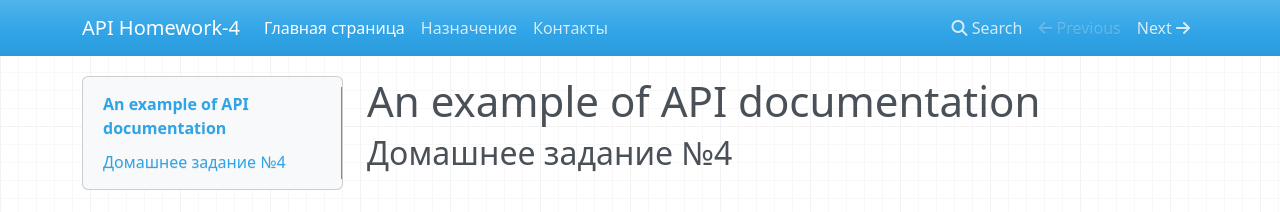
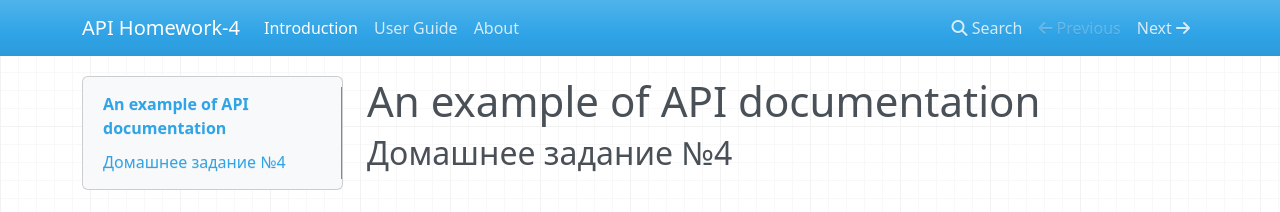
Before and after one commit to wldrnt/Homework, an MkDocs documentation site: the page built from docs/index.md, in a window 1280 px wide. Shown: the top 212 px of the page. Built offline with MkDocs 1.6.1, drawn with Linux system fonts in a browser that asks for light colours; nearby versions of some CDN libraries; old or Windows-style settings are respelled for this version of MkDocs.

Commit message:
Update mkdocs.yml

```diff
--- a/mkdocs.yml
+++ b/mkdocs.yml
@@ -1,7 +1,6 @@
 site_name: API Homework-4
 site_description: An example of API documentation
-
-nav:
-  - Главная страница: index.md
-  - Назначение: about.md
-  - Контакты: contacts.md
+pages:
+- ['index.md', 'Introduction']
+- ['about.md', 'User Guide']
+- ['contacts.md', 'About']
```
